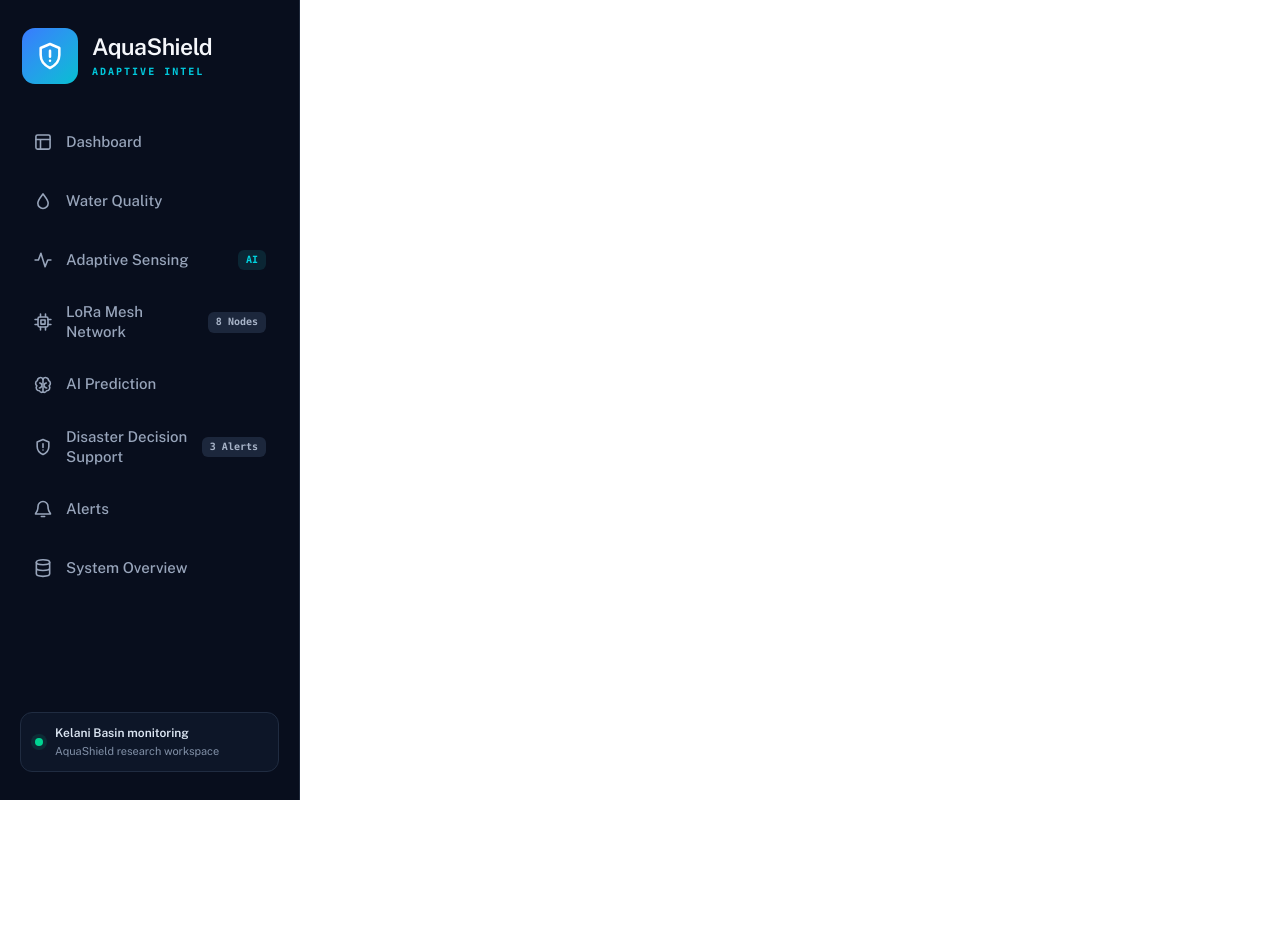
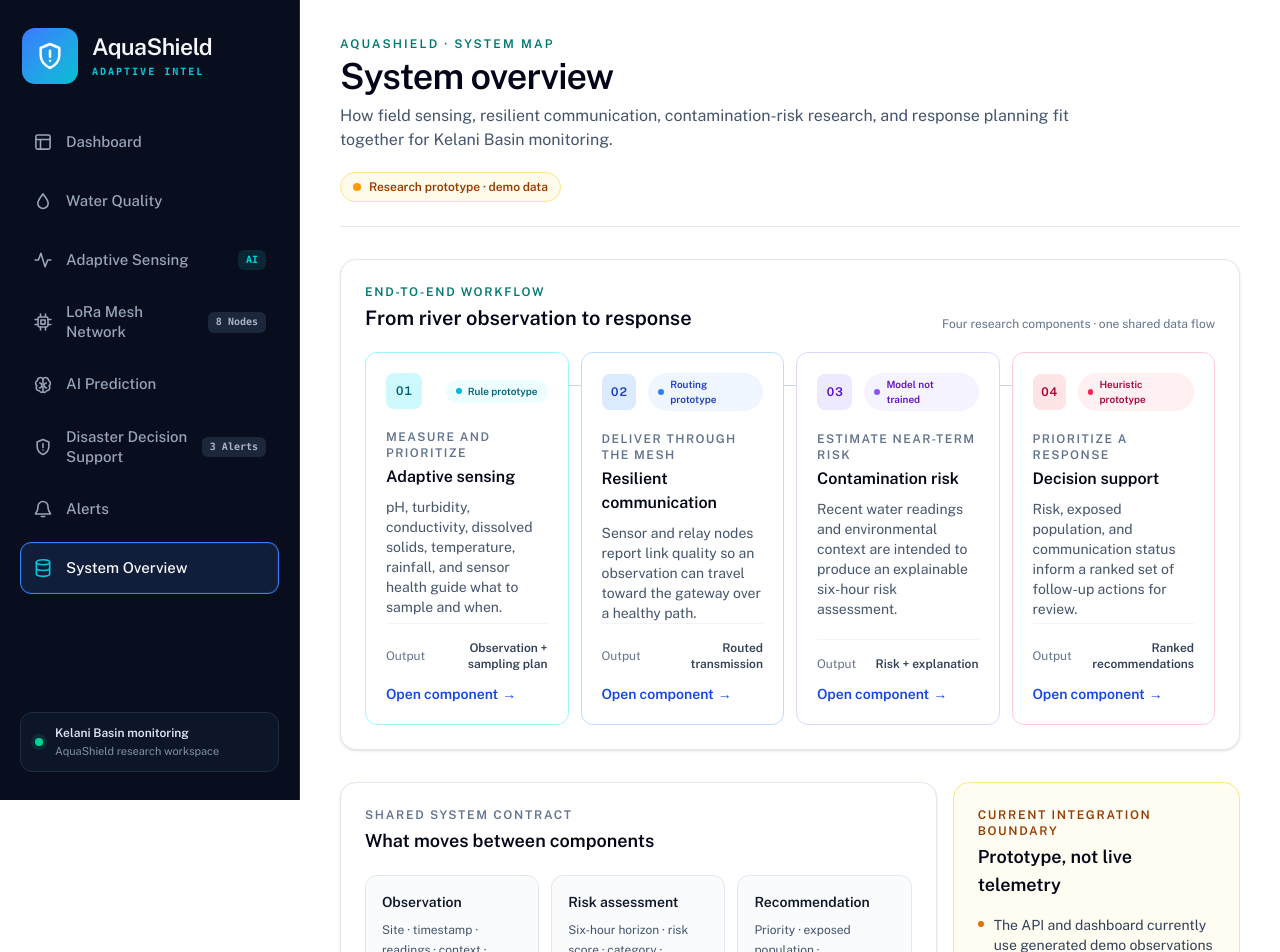
Before and after one commit to RAVINDUTRP/J26-IT-315, a React (Vite) app in the folder frontend/: page /system in a window 1280 px wide. Shown: the top 952 px of the page. Before the commit the page ends 800 px from the top, so only its background shows below. Built offline with nearby package versions, Linux system fonts and the light colour scheme.

Commit message:
Add SystemOverview component and update routing for system overview page ☑️

```diff
--- a/frontend/src/App.jsx
+++ b/frontend/src/App.jsx
@@ -3,6 +3,7 @@ import { Routes, Route, Link, useLocation } from 'react-router-dom'
 import { MotionConfig, motion } from 'framer-motion'
 
 const Dashboard = lazy(() => import('./pages/dashboard.jsx'))
+const SystemOverview = lazy(() => import('./pages/SystemOverview.jsx'))
 const Sensing = lazy(() => import('./pages/Sensing.jsx'))
 const Network = lazy(() => import('./pages/Network.jsx'))
 const Prediction = lazy(() => import('./pages/Prediction.jsx'))
@@ -16,7 +17,7 @@ const NAV_ITEMS = [
   { to: '/prediction', label: 'AI Prediction', icon: 'brain' },
   { to: '/decision', label: 'Disaster Decision Support', icon: 'shield', badge: '3 Alerts' },
   { to: '/decision?view=alerts', label: 'Alerts', icon: 'bell' },
-  { to: '/?view=system', label: 'System Overview', icon: 'database' },
+  { to: '/system', label: 'System Overview', icon: 'database' },
 ]
 
 export default function App() {
@@ -85,9 +86,10 @@ export default function App() {
         </div>
         </motion.aside>
         <main className="min-w-0 max-w-[1180px] px-10 pt-9 pb-[60px] max-[900px]:max-w-none max-[900px]:px-[18px] max-[900px]:pt-6 max-[900px]:pb-12">
-          <Suspense fallback={<div className="grid min-h-64 place-items-center text-sm text-slate-400" role="status">Loading dashboard…</div>}>
+          <Suspense fallback={<div className="grid min-h-64 place-items-center text-sm text-slate-400" role="status">Loading page…</div>}>
             <Routes>
               <Route path="/" element={<Dashboard />} />
+              <Route path="/system" element={<SystemOverview />} />
               <Route path="/sensing" element={<Sensing />} />
               <Route path="/network" element={<Network />} />
               <Route path="/prediction" element={<Prediction />} />
--- /dev/null
+++ b/frontend/src/pages/SystemOverview.jsx
@@ -0,0 +1,156 @@
+import { Link } from 'react-router-dom'
+import { motion } from 'framer-motion'
+
+const stages = [
+  {
+    id: '01',
+    title: 'Adaptive sensing',
+    short: 'Measure and prioritize',
+    description: 'pH, turbidity, conductivity, dissolved solids, temperature, rainfall, and sensor health guide what to sample and when.',
+    output: 'Observation + sampling plan',
+    href: '/sensing?view=adaptive',
+    tone: 'cyan',
+    state: 'Rule prototype',
+  },
+  {
+    id: '02',
+    title: 'Resilient communication',
+    short: 'Deliver through the mesh',
+    description: 'Sensor and relay nodes report link quality so an observation can travel toward the gateway over a healthy path.',
+    output: 'Routed transmission',
+    href: '/network',
+    tone: 'blue',
+    state: 'Routing prototype',
+  },
+  {
+    id: '03',
+    title: 'Contamination risk',
+    short: 'Estimate near-term risk',
+    description: 'Recent water readings and environmental context are intended to produce an explainable six-hour risk assessment.',
+    output: 'Risk + explanation',
+    href: '/prediction',
+    tone: 'violet',
+    state: 'Model not trained',
+  },
+  {
+    id: '04',
+    title: 'Decision support',
+    short: 'Prioritize a response',
+    description: 'Risk, exposed population, and communication status inform a ranked set of follow-up actions for review.',
+    output: 'Ranked recommendations',
+    href: '/decision',
+    tone: 'rose',
+    state: 'Heuristic prototype',
+  },
+]
+
+const toneStyles = {
+  cyan: { number: 'bg-cyan-100 text-cyan-800', border: 'border-cyan-200', dot: 'bg-cyan-500', text: 'text-cyan-800', soft: 'bg-cyan-50' },
+  blue: { number: 'bg-blue-100 text-blue-800', border: 'border-blue-200', dot: 'bg-blue-500', text: 'text-blue-800', soft: 'bg-blue-50' },
+  violet: { number: 'bg-violet-100 text-violet-800', border: 'border-violet-200', dot: 'bg-violet-500', text: 'text-violet-800', soft: 'bg-violet-50' },
+  rose: { number: 'bg-rose-100 text-rose-800', border: 'border-rose-200', dot: 'bg-rose-500', text: 'text-rose-800', soft: 'bg-rose-50' },
+}
+
+export default function SystemOverview() {
+  return (
+    <div className="space-y-7 sm:space-y-8">
+      <motion.header
+        initial={{ opacity: 0, y: 12 }}
+        animate={{ opacity: 1, y: 0 }}
+        transition={{ duration: 0.3 }}
+        className="flex flex-wrap items-end justify-between gap-5 border-b border-slate-200 pb-6"
+      >
+        <div className="max-w-3xl">
+          <p className="text-xs font-semibold uppercase tracking-[0.18em] text-teal-700">AquaShield · system map</p>
+          <h1 className="mt-1 font-sans text-3xl font-semibold tracking-tight text-slate-950 sm:text-4xl">System overview</h1>
+          <p className="mt-2 text-sm leading-6 text-slate-600 sm:text-base">
+            How field sensing, resilient communication, contamination-risk research, and response planning fit together for Kelani Basin monitoring.
+          </p>
+        </div>
+        <span className="inline-flex items-center gap-2 rounded-full border border-amber-200 bg-amber-50 px-3 py-1.5 text-xs font-semibold text-amber-800">
+          <span className="size-2 rounded-full bg-amber-500" /> Research prototype · demo data
+        </span>
+      </motion.header>
+
+      <section aria-labelledby="system-flow-title" className="rounded-2xl border border-slate-200 bg-white p-4 shadow-sm sm:p-6">
+        <div className="mb-5 flex flex-wrap items-end justify-between gap-3">
+          <div>
+            <p className="text-xs font-semibold uppercase tracking-[0.14em] text-teal-700">End-to-end workflow</p>
+            <h2 id="system-flow-title" className="mt-1 text-xl font-semibold text-slate-950">From river observation to response</h2>
+          </div>
+          <p className="text-xs text-slate-500">Four research components · one shared data flow</p>
+        </div>
+
+        <div className="grid gap-3 md:grid-cols-2 xl:grid-cols-4">
+          {stages.map((stage, index) => {
+            const style = toneStyles[stage.tone]
+            return (
+              <motion.article
+                key={stage.id}
+                initial={{ opacity: 0, y: 10 }}
+                animate={{ opacity: 1, y: 0 }}
+                transition={{ duration: 0.26, delay: index * 0.045 }}
+                className={`relative flex min-h-[270px] flex-col rounded-xl border ${style.border} bg-white p-4 sm:p-5`}
+              >
+                {index < stages.length - 1 && <span aria-hidden="true" className="absolute -right-[13px] top-8 z-10 hidden h-px w-3 bg-slate-300 xl:block" />}
+                <div className="flex items-center justify-between gap-3">
+                  <span className={`grid size-9 place-items-center rounded-lg text-xs font-bold tabular-nums ${style.number}`}>{stage.id}</span>
+                  <span className={`inline-flex items-center gap-1.5 rounded-full px-2.5 py-1 text-[10px] font-semibold ${style.soft} ${style.text}`}>
+                    <span className={`size-1.5 rounded-full ${style.dot}`} />{stage.state}
+                  </span>
+                </div>
+                <p className="mt-5 text-xs font-semibold uppercase tracking-[0.12em] text-slate-500">{stage.short}</p>
+                <h3 className="mt-1 text-base font-semibold text-slate-950">{stage.title}</h3>
+                <p className="mt-2 text-sm leading-5 text-slate-600">{stage.description}</p>
+                <div className="mt-auto flex items-center justify-between gap-3 border-t border-slate-100 pt-4">
+                  <span className="text-xs text-slate-500">Output</span>
+                  <span className="text-right text-xs font-semibold text-slate-700">{stage.output}</span>
+                </div>
+                <Link to={stage.href} className="mt-3 inline-flex items-center gap-1 text-sm font-semibold text-blue-700 hover:text-blue-900">
+                  Open component <span aria-hidden="true">→</span>
+                </Link>
+              </motion.article>
+            )
+          })}
+        </div>
+      </section>
+
+      <section className="grid gap-4 xl:grid-cols-[minmax(0,1.35fr)_minmax(280px,0.65fr)]">
+        <div className="rounded-2xl border border-slate-200 bg-white p-4 shadow-sm sm:p-6">
+          <div>
+            <p className="text-xs font-semibold uppercase tracking-[0.14em] text-slate-500">Shared system contract</p>
+            <h2 className="mt-1 text-lg font-semibold text-slate-950">What moves between components</h2>
+          </div>
+          <div className="mt-5 grid gap-3 sm:grid-cols-3">
+            <ContractCard title="Observation" fields="Site · timestamp · readings · context · sampling" />
+            <ContractCard title="Risk assessment" fields="Six-hour horizon · risk score · category · explanation" />
+            <ContractCard title="Recommendation" fields="Priority · exposed population · communication · actions" />
+          </div>
+          <p className="mt-4 text-xs leading-5 text-slate-500">The contracts keep component inputs and outputs consistent as the research modules are integrated.</p>
+        </div>
+
+        <aside className="rounded-2xl border border-amber-200 bg-amber-50/70 p-4 sm:p-6">
+          <p className="text-xs font-semibold uppercase tracking-[0.14em] text-amber-800">Current integration boundary</p>
+          <h2 className="mt-1 text-lg font-semibold text-slate-950">Prototype, not live telemetry</h2>
+          <ul className="mt-4 space-y-3 text-sm leading-5 text-slate-700">
+            <li className="flex gap-2.5"><span className="mt-1.5 size-1.5 shrink-0 rounded-full bg-amber-600" /><span>The API and dashboard currently use generated demo observations and risk assessments.</span></li>
+            <li className="flex gap-2.5"><span className="mt-1.5 size-1.5 shrink-0 rounded-full bg-amber-600" /><span>No deployed sensor mesh or trained contamination-prediction model is connected yet.</span></li>
+            <li className="flex gap-2.5"><span className="mt-1.5 size-1.5 shrink-0 rounded-full bg-amber-600" /><span>Use results for research demonstration and validation planning, not operational water-safety decisions.</span></li>
+          </ul>
+          <Link to="/" className="mt-5 inline-flex items-center gap-2 rounded-lg border border-amber-300 bg-white px-3.5 py-2 text-sm font-semibold text-amber-900 transition hover:bg-amber-100">
+            Open monitoring dashboard <span aria-hidden="true">→</span>
+          </Link>
+        </aside>
+      </section>
+    </div>
+  )
+}
+
+function ContractCard({ title, fields }) {
+  return (
+    <article className="rounded-xl border border-slate-200 bg-slate-50/70 p-4">
+      <h3 className="text-sm font-semibold text-slate-900">{title}</h3>
+      <p className="mt-2 text-xs leading-5 text-slate-600">{fields}</p>
+    </article>
+  )
+}
```
